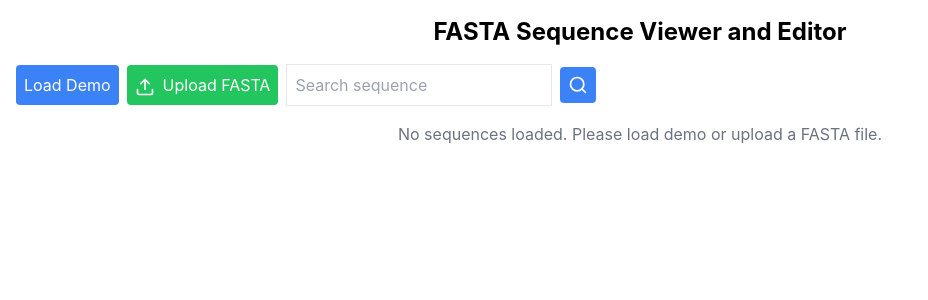
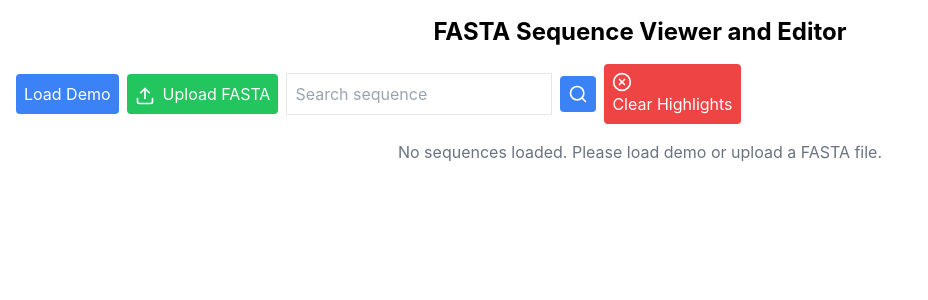
Before and after one commit to xuzhougeng/simple-msa-viewer, a React (Create React App) app: page / in a window 1280 px wide. Shown: the top 300 px of the page, without its empty margins (0-928 px from the left). Built offline with nearby package versions, Linux system fonts and the light colour scheme.

Commit message:
auto_coder_104_chat_action.yml_a063695633a75463dfb8c8b0ef8d2729

```diff
--- a/src/FASTAViewer.js
+++ b/src/FASTAViewer.js
@@ -1,5 +1,5 @@
 import React, { useState, useRef } from 'react';
-import { Search, ChevronLeft, ChevronRight, Upload, ArrowDown, ArrowUp, Trash2, ChevronsDown, ChevronsUp } from 'lucide-react';
+import { Search, ChevronLeft, ChevronRight, Upload, ArrowDown, ArrowUp, Trash2, ChevronsDown, ChevronsUp, XCircle } from 'lucide-react';
 
 const FASTAViewer = () => {
     const [sequences, setSequences] = useState([]);
@@ -60,6 +60,11 @@ AANG010710 -----------------------MLSH-----------CFA-----------------YQAVTAPC---
         setSearchResults([]);
         setSearchTerm('');
         setHighlightedColumns([]);
+    };
+
+    const clearHighlights = () => {
+        setHighlightedColumns([]);
+        setSearchResults([]);
     };
 
     const parseFasta = (fastaContent) => {
@@ -254,6 +259,10 @@ AANG010710 -----------------------MLSH-----------CFA-----------------YQAVTAPC---
                 <button onClick={handleSearch} className="bg-blue-500 text-white p-2 rounded">
                     <Search size={20} />
                 </button>
+                <button onClick={clearHighlights} className="bg-red-500 text-white p-2 rounded">
+                    <XCircle size={20} />
+                    Clear Highlights
+                </button>
             </div>
             {sequences.length > 0 ? (
                 <>
```
